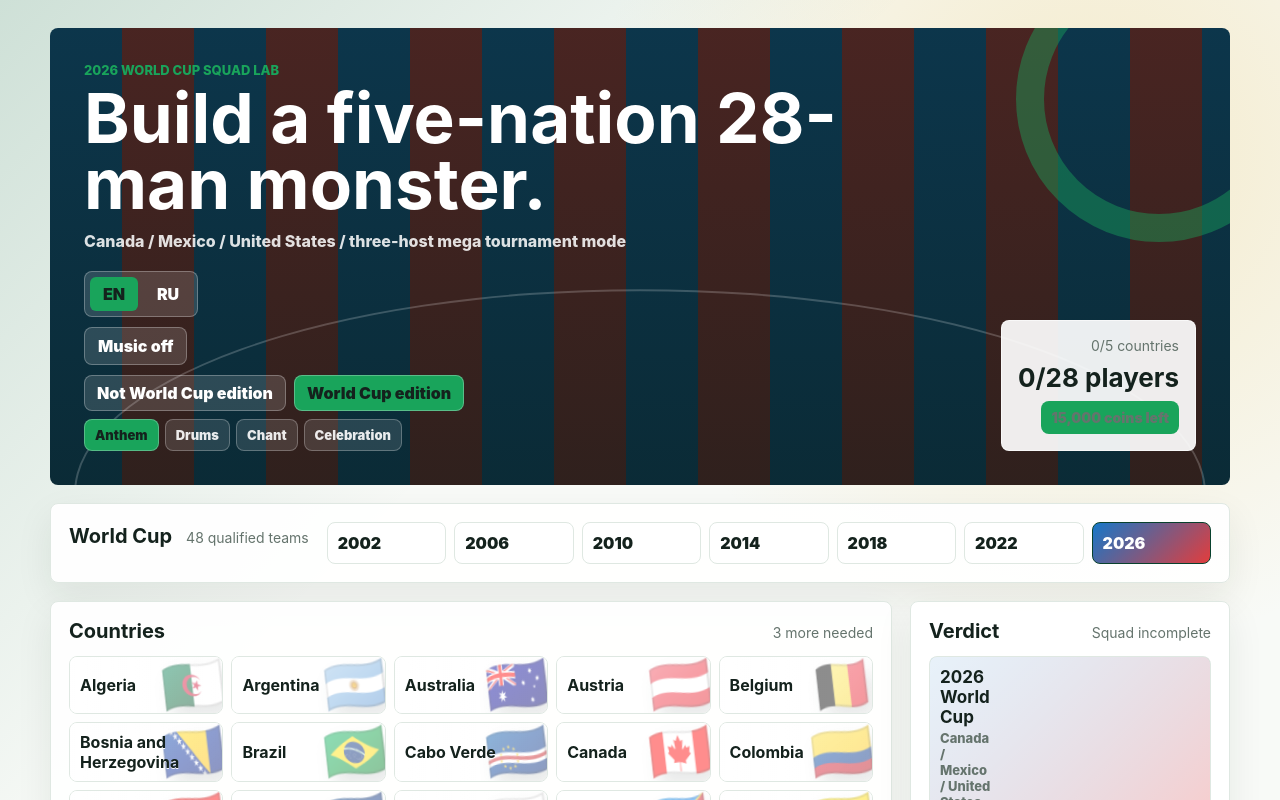
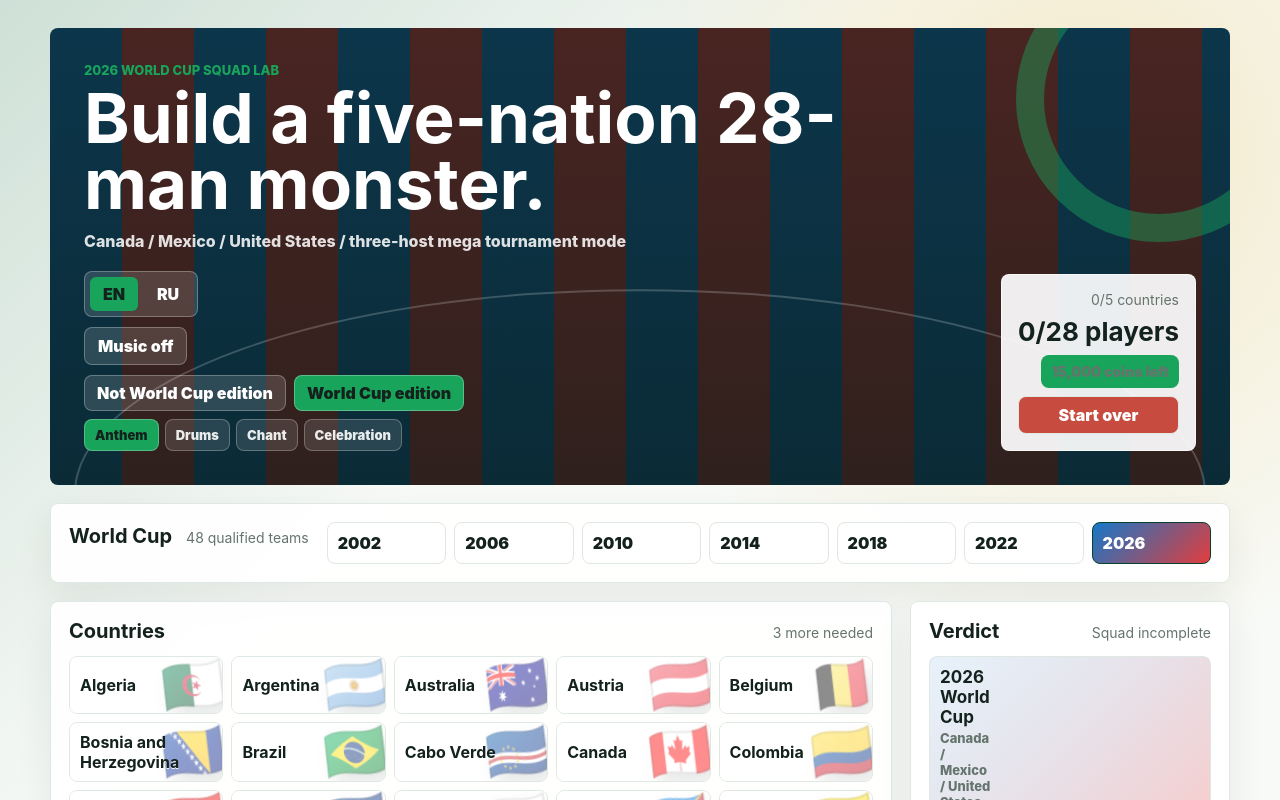
Before and after one commit to eldarshovk/Eldar, a React (Vite) app: page / in a window 1280 px wide. Shown: the top 800 px of the page. Built offline with nearby package versions, Linux system fonts and the light colour scheme; no server answers.

Commit message:
Add squad reset button

```diff
--- a/src/App.tsx
+++ b/src/App.tsx
@@ -63,6 +63,7 @@ const COPY = {
     moreNeeded: 'more needed',
     optionalSlots: 'optional slots',
     players: 'players',
+    startOver: 'Start over',
     squadLab: 'World Cup squad lab',
     title: 'Build a five-nation 28-man monster.',
     teams: 'teams',
@@ -116,6 +117,7 @@ const COPY = {
     moreNeeded: 'еще нужно',
     optionalSlots: 'дополнительных слота',
     players: 'игроков',
+    startOver: 'Начать заново',
     squadLab: 'Лаборатория состава ЧМ',
     title: 'Собери монстра из 28 игроков.',
     teams: 'команды',
@@ -1171,6 +1173,11 @@ export default function App() {
     setSelectedIds([]);
   }
 
+  function startOver() {
+    setCountries([]);
+    setSelectedIds([]);
+  }
+
   function toggleCountry(country: string) {
     if (countries.includes(country)) {
       setCountries(countries.filter((item) => item !== country));
@@ -1269,6 +1276,9 @@ export default function App() {
           <span className={coinsLeft < 0 ? 'coins danger' : 'coins'}>
             {coinsLeft.toLocaleString()} {copy.coinsLeft}
           </span>
+          <button className="start-over" onClick={startOver} type="button">
+            {copy.startOver}
+          </button>
         </div>
       </section>
 
--- a/src/index.css
+++ b/src/index.css
@@ -254,6 +254,22 @@ h2 {
 .coins.danger {
   color: #fff;
   background: var(--danger);
+}
+
+.start-over {
+  width: 100%;
+  min-height: 36px;
+  padding: 8px 10px;
+  border: 1px solid var(--line);
+  border-radius: 8px;
+  color: white;
+  background: var(--danger);
+  font-weight: 900;
+  cursor: pointer;
+}
+
+.start-over:hover {
+  filter: brightness(1.05);
 }
 
 .panel {
```
